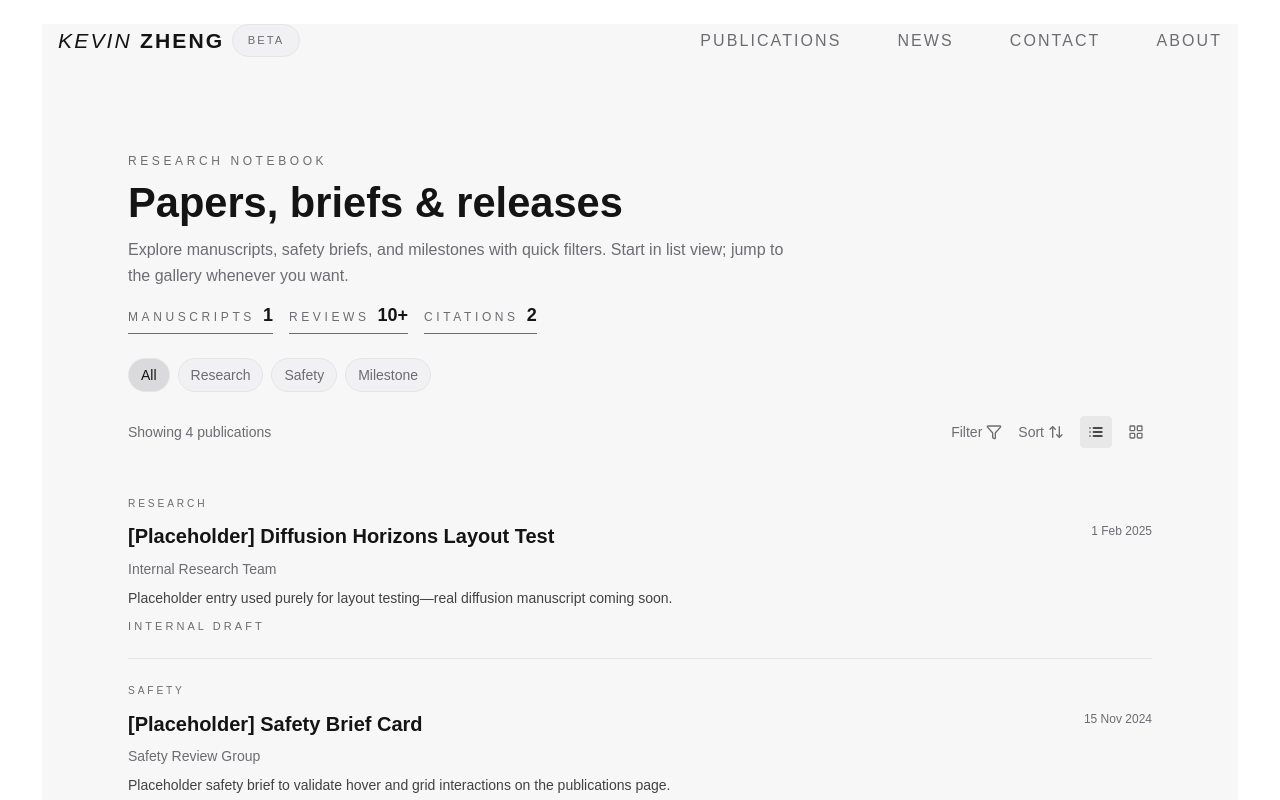
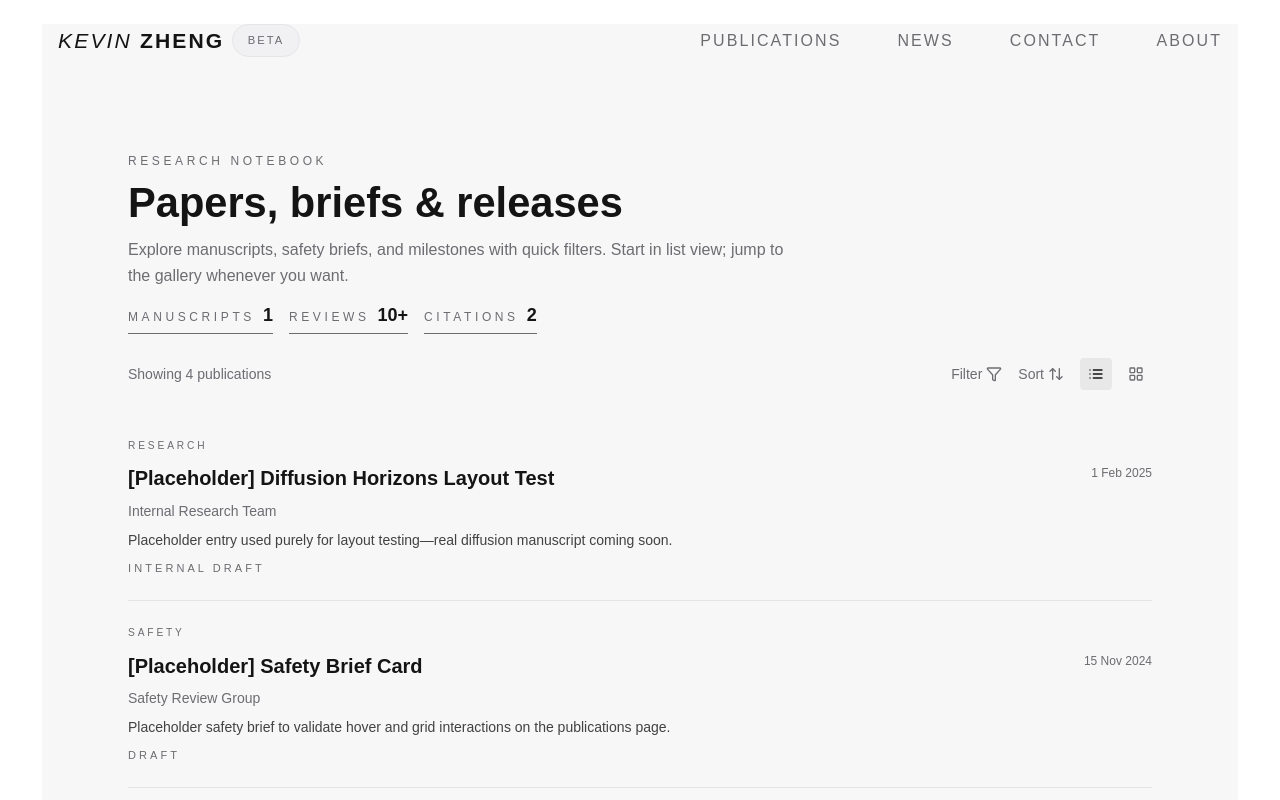
Before and after one commit to kyxzhe/kyxzhe.github.io, a Next.js app: page /publications in a window 1280 px wide. Shown: the top 800 px of the page. Built offline with nearby package versions, Linux system fonts and the light colour scheme.

Commit message:
chore: remove category pills on publications page

```diff
--- a/src/app/publications/page.tsx
+++ b/src/app/publications/page.tsx
@@ -36,7 +36,6 @@ function formatDate(isoDate: string) {
   return `${day} ${monthLabel} ${year}`;
 }
 
-const categories = ["All", ...Array.from(new Set(publications.map((item) => item.category)))];
 const topics = Array.from(new Set(publications.flatMap((item) => item.topics))).sort();
 const years = Array.from(
   new Set(publications.map((item) => new Date(item.date).getFullYear()))
@@ -136,7 +135,6 @@ const ListRow = ({ item }: { item: Publication }) => {
 };
 
 export default function PublicationsPage() {
-  const [activeCategory, setActiveCategory] = useState<string>("All");
   const [viewMode, setViewMode] = useState<ViewMode>("list");
   const [sortMode, setSortMode] = useState<SortMode>("newest");
   const [selectedTopics, setSelectedTopics] = useState<string[]>([]);
@@ -158,12 +156,11 @@ export default function PublicationsPage() {
 
   const filteredItems = useMemo(() => {
     return publications.filter((item) => {
-      const categoryMatch = activeCategory === "All" || item.category === activeCategory;
       const topicsMatch = selectedTopics.length === 0 || selectedTopics.every((topic) => item.topics.includes(topic));
       const yearsMatch = selectedYears.length === 0 || selectedYears.includes(new Date(item.date).getFullYear());
-      return categoryMatch && topicsMatch && yearsMatch;
+      return topicsMatch && yearsMatch;
     });
-  }, [activeCategory, selectedTopics, selectedYears]);
+  }, [selectedTopics, selectedYears]);
 
   const sortedItems = useMemo(() => {
     const sorted = [...filteredItems];
@@ -281,23 +278,6 @@ export default function PublicationsPage() {
             ))}
           </div>
         </section>
-
-        <div className="flex flex-wrap gap-2 text-sm text-muted-foreground">
-          {categories.map((category) => (
-            <button
-              key={category}
-              type="button"
-              onClick={() => setActiveCategory(category)}
-              className={`px-3 py-1.5 rounded-full border transition-colors ${
-                activeCategory === category
-                  ? "bg-[var(--accent-soft)] text-foreground border-[var(--card-border)]"
-                  : "bg-[var(--pill-background)] text-muted-foreground border-[var(--card-border)] hover:border-foreground/40"
-              }`}
-            >
-              {category}
-            </button>
-          ))}
-        </div>
 
         <div className="flex flex-wrap items-center justify-between gap-3 text-sm font-medium">
           <p className="text-muted-foreground">Showing {sortedItems.length} publications</p>
```
